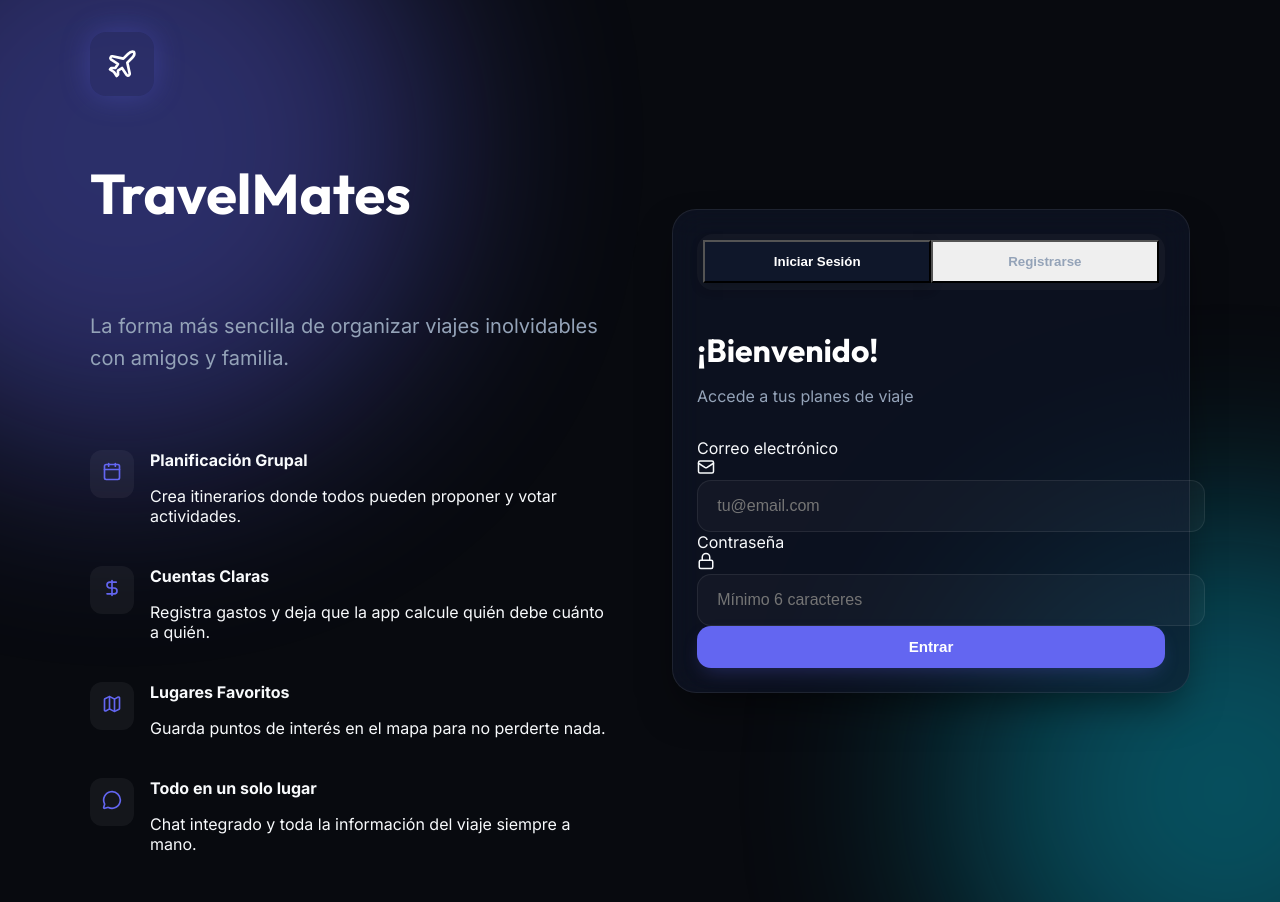
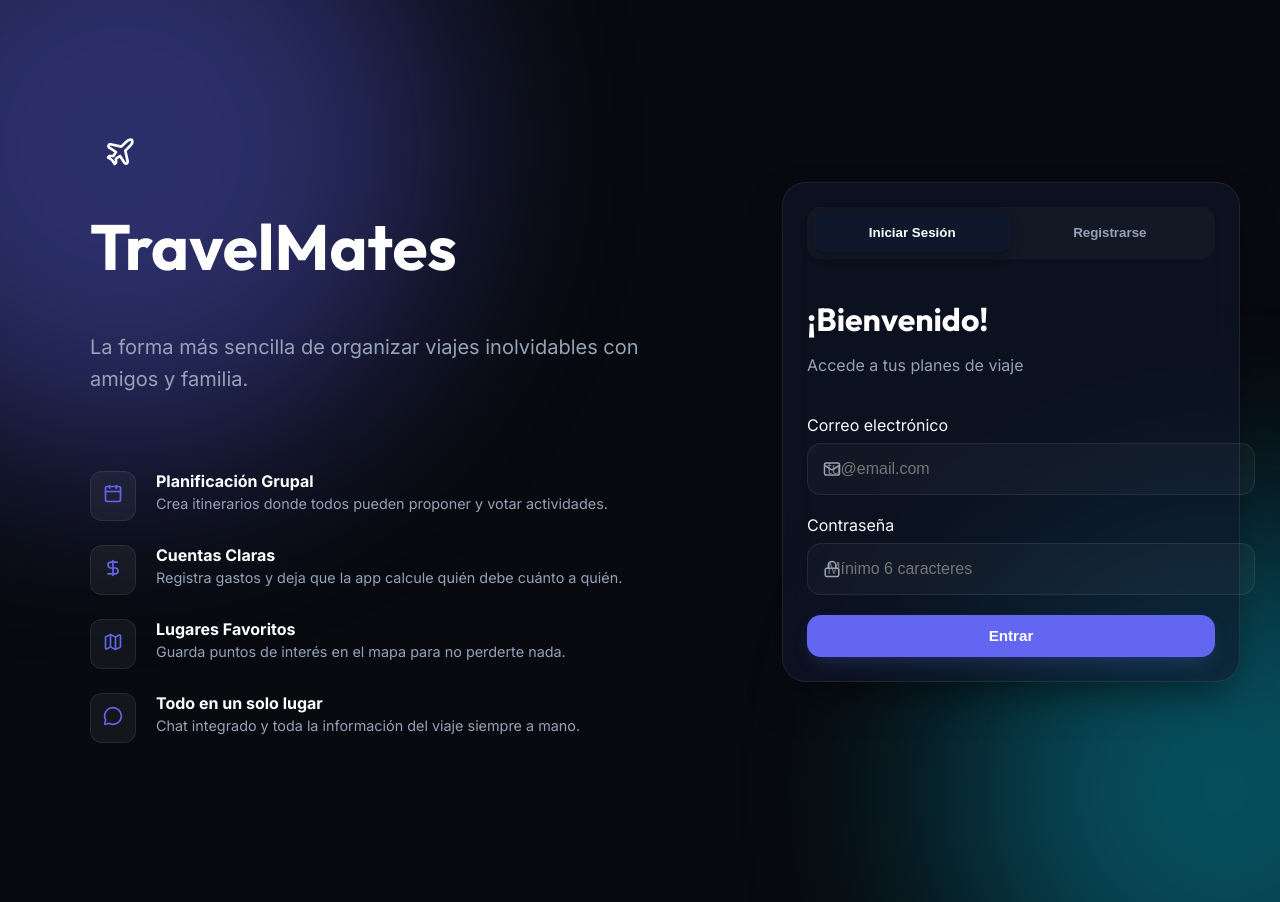
Before and after one commit to melinarivera/TravelMates-App, a React (Vite) app: page /auth in a window 1280 px wide. After the commit the page ends 864 px from the top, so only its background shows below. Built offline with nearby package versions, Linux system fonts and the light colour scheme.

Commit message:
refactor: simplify AuthPage layout and modernize form styling

```diff
--- a/src/pages/AuthPage.css
+++ b/src/pages/AuthPage.css
@@ -1,36 +1,18 @@
 .auth-page {
-  min-height: 100dvh;
+  min-height: 100vh;
   display: flex;
   align-items: center;
   justify-content: center;
-  position: relative;
-  overflow: hidden;
   padding: 2rem;
 }
-
-.auth-blob {
-  position: absolute;
-  border-radius: 50%;
-  filter: blur(80px);
-  z-index: -1;
-  opacity: 0.5;
-}
-.auth-blob-1 { width: 500px; height: 500px; background: var(--primary); top: -200px; left: -200px; }
-.auth-blob-2 { width: 400px; height: 400px; background: var(--accent); bottom: -100px; right: -100px; }
-.auth-blob-3 { width: 300px; height: 300px; background: #a855f7; top: 30%; right: 10%; }
 
 .auth-container {
   width: 100%;
   max-width: 1100px;
   display: grid;
-  grid-template-columns: 1fr 1fr;
-  gap: 4rem;
+  grid-template-columns: 1.2fr 0.8fr;
+  gap: 5rem;
   align-items: center;
-}
-
-@media (max-width: 900px) {
-  .auth-container { grid-template-columns: 1fr; gap: 2rem; }
-  .auth-brand { display: none; }
 }
 
 .auth-brand {
@@ -40,21 +22,20 @@
 }
 
 .auth-brand-logo {
-  width: 64px;
-  height: 64px;
+  width: 60px;
+  height: 60px;
   background: var(--grad-main);
   border-radius: 16px;
   display: flex;
   align-items: center;
   justify-content: center;
   color: white;
-  box-shadow: 0 0 30px var(--primary-glow);
 }
 
 .auth-brand-title {
-  font-size: 3.5rem;
+  font-size: 4rem;
+  margin: 0;
   color: white;
-  font-family: 'Outfit', sans-serif;
 }
 
 .auth-brand-sub {
@@ -72,8 +53,7 @@
 
 .auth-feature {
   display: flex;
-  gap: 1rem;
-  align-items: flex-start;
+  gap: 1.25rem;
 }
 
 .auth-feature-icon-box {
@@ -81,57 +61,88 @@
   padding: 0.75rem;
   border-radius: 12px;
   color: var(--primary);
+  border: 1px solid var(--glass-border);
 }
 
-/* Form Panel */
+.auth-feature strong { color: white; display: block; margin-bottom: 0.25rem; }
+.auth-feature p { color: var(--text-muted); font-size: 0.9rem; margin: 0; }
+
+/* FORM PANEL */
 .auth-form-panel {
-  background: rgba(15, 23, 42, 0.7);
-  backdrop-filter: blur(20px);
-  border: 1px solid var(--glass-border);
-  border-radius: var(--radius-xl);
   padding: 3rem;
-  box-shadow: var(--shadow-card);
+  width: 100%;
 }
 
 .auth-tabs {
   display: flex;
   background: rgba(255,255,255,0.03);
   padding: 0.4rem;
-  border-radius: var(--radius-md);
+  border-radius: 14px;
   margin-bottom: 2.5rem;
 }
 
 .auth-tab {
   flex: 1;
   padding: 0.75rem;
-  border-radius: var(--radius-sm);
+  border: none;
+  background: transparent;
   color: var(--text-muted);
   font-weight: 700;
+  cursor: pointer;
+  border-radius: 10px;
   transition: all 0.2s;
 }
+
 .auth-tab.active {
   background: var(--bg-surface);
   color: white;
-  box-shadow: 0 4px 12px rgba(0,0,0,0.2);
+  box-shadow: 0 4px 12px rgba(0,0,0,0.3);
 }
 
-.auth-form-title {
-  font-size: 2rem;
-  margin-bottom: 0.5rem;
-  color: white;
+.auth-form-title { font-size: 2rem; margin: 0 0 0.5rem; color: white; }
+.auth-form-sub { color: var(--text-muted); margin-bottom: 2.5rem; }
+
+.auth-form {
+  display: flex;
+  flex-direction: column;
+  gap: 1.25rem;
 }
 
-.auth-form-sub {
+.form-group { display: flex; flex-direction: column; gap: 0.5rem; }
+
+.form-input-with-icon {
+  position: relative;
+}
+
+.input-icon {
+  position: absolute;
+  left: 1rem;
+  top: 50%;
+  transform: translateY(-50%);
   color: var(--text-muted);
-  margin-bottom: 2rem;
 }
+
+.form-input { padding-left: 3rem; }
 
 .auth-alert {
   padding: 1rem;
-  border-radius: var(--radius-md);
+  border-radius: 12px;
   margin-bottom: 1.5rem;
+  font-size: 0.9rem;
   font-weight: 600;
-  font-size: 0.9rem;
 }
 .auth-alert-error { background: rgba(244, 63, 94, 0.1); color: var(--coral); border: 1px solid var(--coral); }
 .auth-alert-success { background: rgba(16, 185, 129, 0.1); color: var(--mint); border: 1px solid var(--mint); }
+
+.auth-footer-note {
+  margin-top: 2.5rem;
+  text-align: center;
+  font-size: 0.85rem;
+  color: var(--text-muted);
+}
+
+@media (max-width: 900px) {
+  .auth-container { grid-template-columns: 1fr; gap: 3rem; }
+  .auth-brand { display: none; }
+  .auth-form-panel { padding: 2rem; }
+}
```
